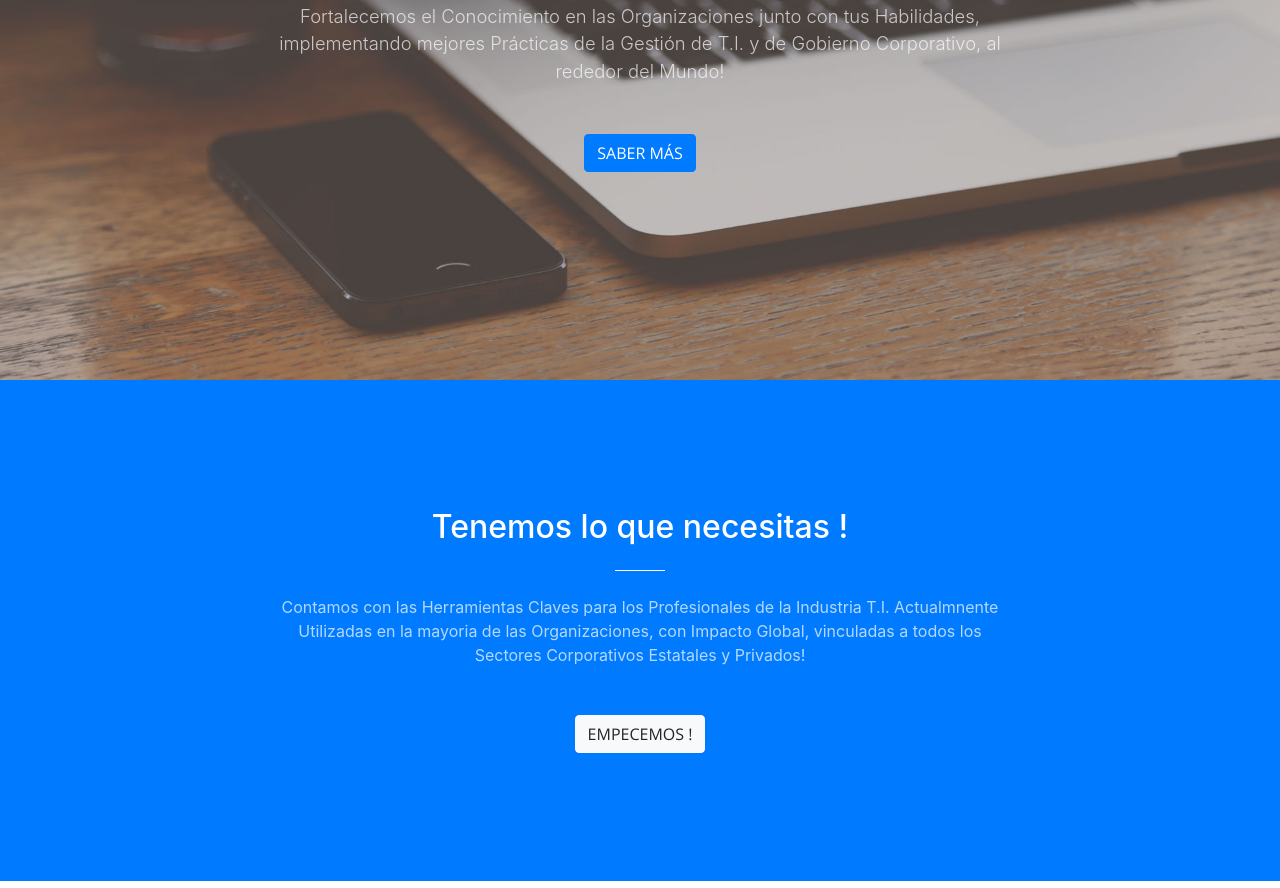
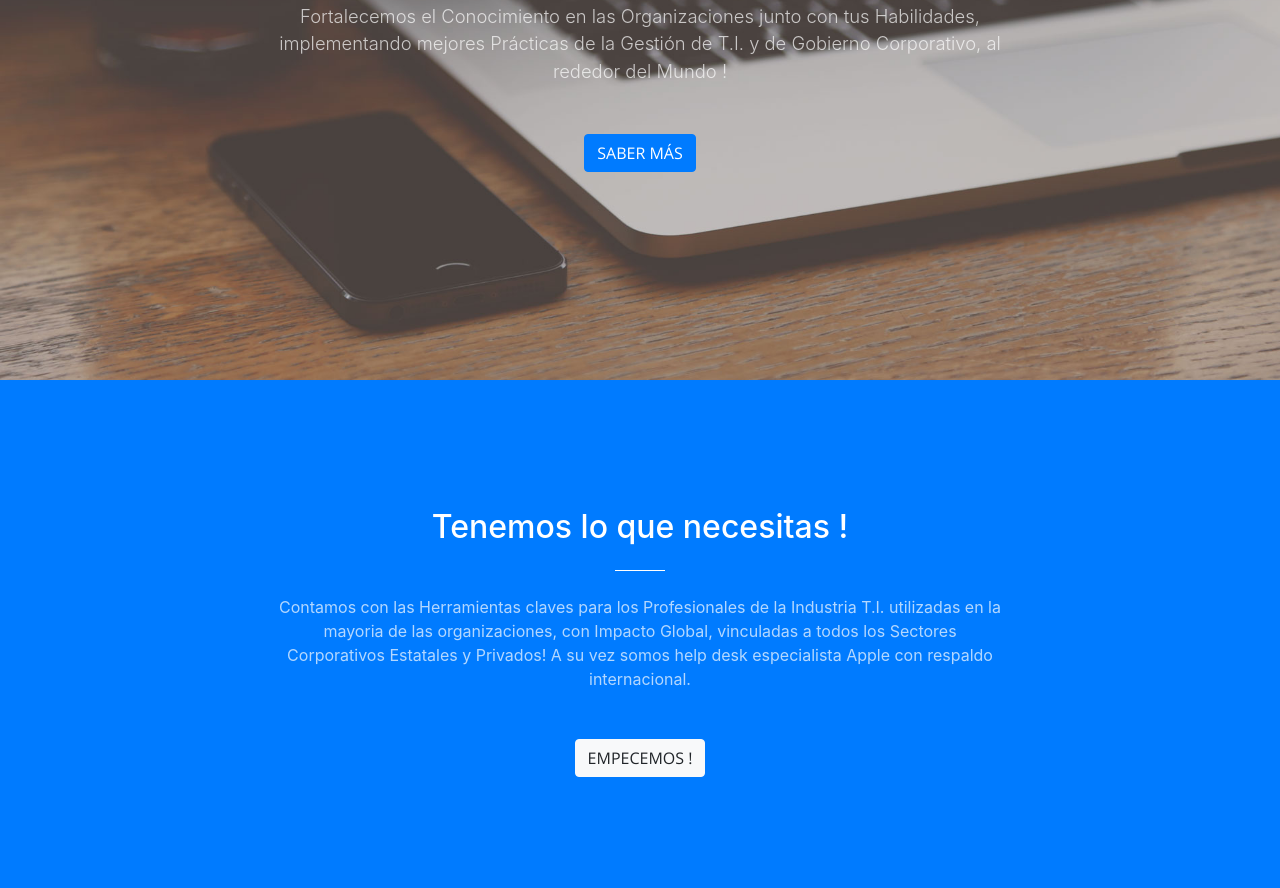
Before and after one commit to worktida/co, a website with bundled scripts: page index.html in a window 1280 px wide. Shown: the part 420-1308 px from the top of the page. Built offline with nearby package versions, Linux system fonts and the light colour scheme; files whose address does not match are found by name.

Commit message:
Update index.html

```diff
--- a/index.html
+++ b/index.html
@@ -64,7 +64,7 @@
             <hr>
           </div>
           <div class="col-lg-8 mx-auto">
-            <p class="text-faded mb-5">Fortalecemos el Conocimiento en las Organizaciones junto con tus Habilidades, implementando mejores Prácticas de la Gestión de T.I. y de Gobierno Corporativo, al rededor del Mundo!</p>
+            <p class="text-faded mb-5">Fortalecemos el Conocimiento en las Organizaciones junto con tus Habilidades, implementando mejores Prácticas de la Gestión de T.I. y de Gobierno Corporativo, al rededor del Mundo !</p>
             <a class="btn btn-primary btn-xl js-scroll-trigger" href="#about">Saber más</a>
           </div>
         </div>
@@ -77,7 +77,7 @@
           <div class="col-lg-8 mx-auto text-center">
             <h2 class="section-heading text-white">Tenemos lo que necesitas !</h2>
             <hr class="light my-4">
-            <p class="text-faded mb-5"> Contamos con las Herramientas Claves para los Profesionales de la Industria T.I.   Actualmnente Utilizadas en la mayoria de las Organizaciones, con Impacto Global, vinculadas a todos los Sectores Corporativos Estatales y Privados!</p>
+            <p class="text-faded mb-5"> Contamos con las Herramientas claves para los Profesionales de la Industria T.I. utilizadas en la mayoria de las organizaciones, con Impacto Global, vinculadas a todos los Sectores Corporativos Estatales y Privados! A su vez somos help desk especialista Apple con respaldo internacional. </p>
             <a class="btn btn-light btn-xl js-scroll-trigger" href="#services"> Empecemos !</a>
           </div>
         </div>
```
